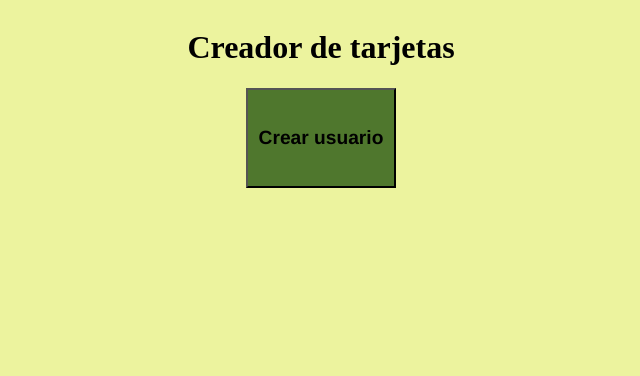
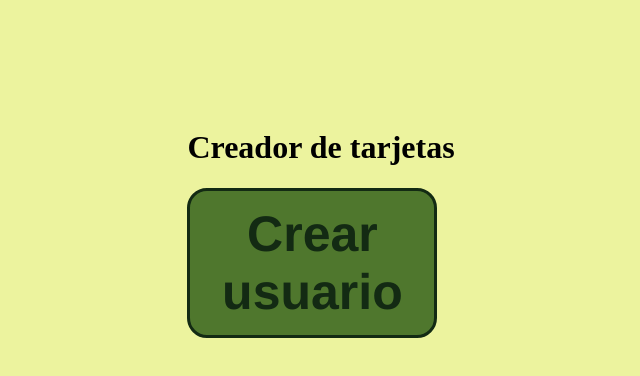
Before and after one commit to Zettlar/formulario-creador-tarjetas, a plain HTML site: page index.html in a window 1280 px wide. Shown: the whole page, without its empty margins (319-959 px from the left). Drawn offline with Linux system fonts and the light colour scheme.

Commit message:
primera-pantalla1

```diff
--- a/index.html
+++ b/index.html
@@ -5,6 +5,10 @@
     <meta name="viewport" content="width=device-width, initial-scale=1.0">
     <title>Creador de tarjetas</title>
     <style>
+
+        #padre {
+            margin-top: 100px;
+        }
         body {
             background-color: #ecf39e;
             display: flex;
@@ -17,18 +21,26 @@
     font-size: larger;
     font-weight: bolder;
     font-family: 'Franklin Gothic Medium', 'Arial Narrow', Arial, sans-serif;
-    width: 150px;
-    height: 100px;
+    width: 250px;
+    height: 150px;
     display: flex;
     justify-content: center;
     align-items: center;
     text-align: center;
+    color: #132a13;
+    border: solid 3px #132a13;
+    border-radius: 20px;
+    font-size: 50px;
+
 }
     </style>
 </head>
+<body>
+<div id="padre">
 <h1>Creador de tarjetas</h1>
+
 <button id="botonCrear">Crear usuario</button>
-<body>
+</div>
 
 </body>
 </html>
```
